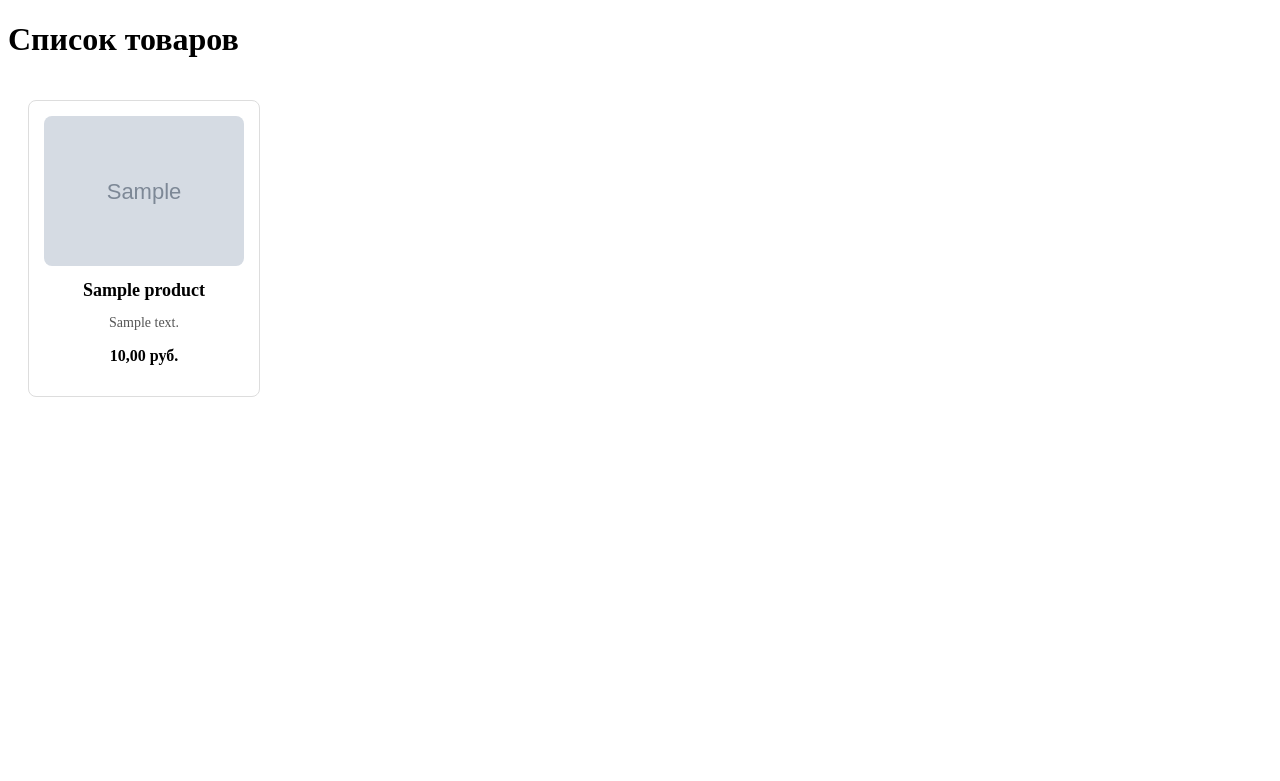
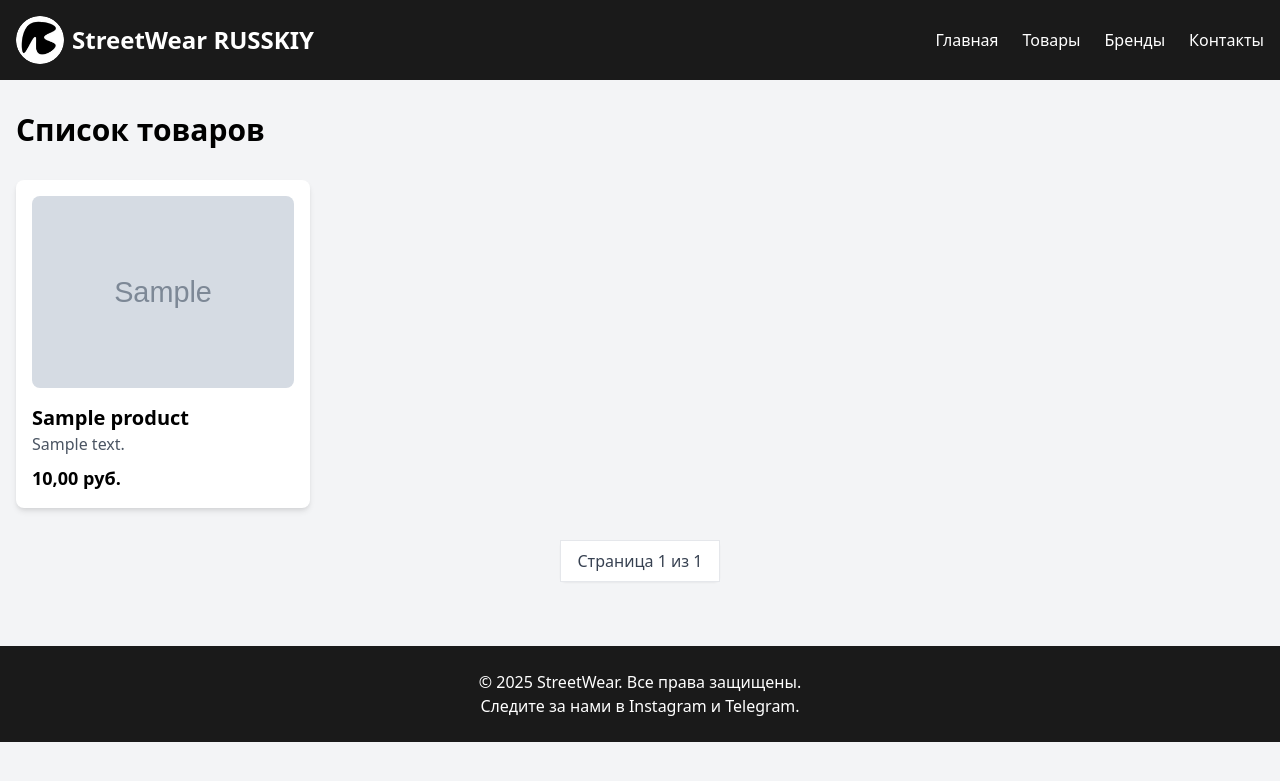
Before and after one commit to Kai120789/marketplace, a Django app: page /shop/products/ in a window 1280 px wide. Shown: the top 781 px of the page. Run offline with Django 4.2, Linux system fonts and the light colour scheme; tables that the repository leaves empty hold one stand-in row (values such as "Sample post"); grey boxes marked "Sample" are stand-in pictures.

Commit message:
chore: added main page, base with header and footer

```diff
--- a/marketplace/marketplace/settings.py
+++ b/marketplace/marketplace/settings.py
@@ -10,6 +10,7 @@ For the full list of settings and their values, see
 https://docs.djangoproject.com/en/4.2/ref/settings/
 """
 
+import os
 from pathlib import Path
 
 # Build paths inside the project like this: BASE_DIR / 'subdir'.
@@ -116,7 +117,8 @@ USE_TZ = True
 # Static files (CSS, JavaScript, Images)
 # https://docs.djangoproject.com/en/4.2/howto/static-files/
 
-STATIC_URL = 'static/'
+STATIC_URL = '/static/'
+STATICFILES_DIRS = [os.path.join(BASE_DIR, 'static')]
 
 # Default primary key field type
 # https://docs.djangoproject.com/en/4.2/ref/settings/#default-auto-field
--- a/marketplace/marketplace/urls.py
+++ b/marketplace/marketplace/urls.py
@@ -3,5 +3,5 @@ from django.urls import path, include
 
 urlpatterns = [
     path('admin/', admin.site.urls),
-    path('shop/', include('shop.urls')),  # Подключение маршрутов приложения shop
+    path('shop/', include('shop.urls')),
 ]
--- a/marketplace/shop/management/commands/populate_db.py
+++ b/marketplace/shop/management/commands/populate_db.py
@@ -139,7 +139,7 @@ class Command(BaseCommand):
 
             Product.objects.create(
                 name=product_name,
-                photo='products/default.jpg',  # Убедитесь, что у вас есть дефолтное изображение
+                photo='https://aristocratlondon.co.uk/cdn/shop/files/b_d3c3768a-fcd7-4d2a-b04d-22a24974174c.jpg?v=1698671595&width=1440',  # Убедитесь, что у вас есть дефолтное изображение
                 slug=fake.unique.slug(),
                 avg_rating=random.uniform(1.0, 5.0),
                 category=category,
--- /dev/null
+++ b/marketplace/shop/templates/base.html
@@ -0,0 +1,61 @@
+{% load static %}
+
+<!DOCTYPE html>
+<html lang="ru">
+  <head>
+    <meta charset="UTF-8" />
+    <meta name="viewport" content="width=device-width, initial-scale=1.0" />
+    <title>{% block title %}Магазин уличной одежды{% endblock %}</title>
+    <link
+      href="https://cdn.jsdelivr.net/npm/tailwindcss@2.2.19/dist/tailwind.min.css"
+      rel="stylesheet"
+    />
+    <style>
+      .header,
+      .footer {
+        background-color: #1a1a1a;
+        color: white;
+      }
+      .header a,
+      .footer a {
+        color: white;
+        text-decoration: none;
+        transition: color 0.3s;
+      }
+      .header a:hover,
+      .footer a:hover {
+        color: #fbbf24;
+      }
+    </style>
+  </head>
+  <body class="bg-gray-100">
+    <header class="header py-4">
+      <div class="container mx-auto flex justify-between items-center px-4">
+        <div class="flex items-center space-x-2">
+          <img src="{% static 'shop/icon.png' %}" alt="icon" class="w-12 h-12 rounded-full" />
+          <a href="/shop" class="text-2xl font-bold">StreetWear RUSSKIY</a>
+        </div>
+        <nav>
+          <ul class="flex space-x-6">
+            <li><a href="/shop">Главная</a></li>
+            <li><a href="/shop/products/">Товары</a></li>
+            <li><a href="#">Бренды</a></li>
+            <li><a href="#">Контакты</a></li>
+          </ul>
+        </nav>
+      </div>
+    </header>
+
+    <main class="container mx-auto px-4 py-8">{% block content %}{% endblock %}</main>
+
+    <footer class="footer py-6 mt-8">
+      <div class="container mx-auto text-center">
+        <p>&copy; 2025 StreetWear. Все права защищены.</p>
+        <p>
+          Следите за нами в <a href="#" class="underline">Instagram</a> и
+          <a href="#" class="underline">Telegram</a>.
+        </p>
+      </div>
+    </footer>
+  </body>
+</html>
--- a/marketplace/shop/templates/shop/product_list.html
+++ b/marketplace/shop/templates/shop/product_list.html
@@ -1,54 +1,52 @@
-<!DOCTYPE html>
-<html lang="ru">
-  <head>
-    <meta charset="UTF-8" />
-    <meta name="viewport" content="width=device-width, initial-scale=1.0" />
-    <title>Список товаров</title>
-    <style>
-      .product-list {
-        display: flex;
-        flex-wrap: wrap;
-        gap: 20px;
-        padding: 20px;
-      }
-      .product-card {
-        border: 1px solid #ddd;
-        border-radius: 8px;
-        padding: 15px;
-        width: 200px;
-        text-align: center;
-      }
-      .product-card img {
-        max-width: 100%;
-        height: auto;
-        border-radius: 8px;
-      }
-      .product-card h3 {
-        font-size: 18px;
-        margin: 10px 0;
-      }
-      .product-card p {
-        font-size: 14px;
-        color: #555;
-      }
-      .product-card .price {
-        font-size: 16px;
-        font-weight: bold;
-        color: #000;
-      }
-    </style>
-  </head>
-  <body>
-    <h1>Список товаров</h1>
-    <div class="product-list">
-      {% for product in products %}
-      <div class="product-card">
-        <img src="{{ product.photo.url }}" alt="{{ product.name }}" />
-        <h3>{{ product.name }}</h3>
-        <p>{{ product.description }}</p>
-        <p class="price">{{ product.default_price }} руб.</p>
-      </div>
-      {% endfor %}
-    </div>
-  </body>
-</html>
+{% extends 'base.html' %} {% block title %}Список товаров{% endblock %} {% block content %}
+<h1 class="text-3xl font-bold mb-8">Список товаров</h1>
+
+<!-- Список товаров -->
+<div class="grid grid-cols-1 md:grid-cols-3 lg:grid-cols-4 gap-6">
+  {% for product in products %}
+  <div class="bg-white p-4 rounded-lg shadow-md">
+    <img
+      src="{{ product.photo }}"
+      alt="{{ product.name }}"
+      class="w-full h-48 object-cover rounded-lg"
+    />
+    <h3 class="text-xl font-semibold mt-4">{{ product.name }}</h3>
+    <p class="text-gray-600">{{ product.description|truncatechars:50 }}</p>
+    <p class="text-lg font-bold mt-2">{{ product.default_price }} руб.</p>
+  </div>
+  {% endfor %}
+</div>
+
+<!-- Пагинация -->
+<div class="mt-8 flex justify-center">
+  <nav class="inline-flex rounded-md shadow-sm">
+    {% if products.has_previous %}
+    <a href="?page=1" class="px-4 py-2 border rounded-l-md bg-white text-gray-700 hover:bg-gray-50"
+      >Первая</a
+    >
+    <a
+      href="?page={{ products.previous_page_number }}"
+      class="px-4 py-2 border bg-white text-gray-700 hover:bg-gray-50"
+      >Назад</a
+    >
+    {% endif %}
+
+    <span class="px-4 py-2 border bg-white text-gray-700">
+      Страница {{ products.number }} из {{ products.paginator.num_pages }}
+    </span>
+
+    {% if products.has_next %}
+    <a
+      href="?page={{ products.next_page_number }}"
+      class="px-4 py-2 border bg-white text-gray-700 hover:bg-gray-50"
+      >Вперед</a
+    >
+    <a
+      href="?page={{ products.paginator.num_pages }}"
+      class="px-4 py-2 border rounded-r-md bg-white text-gray-700 hover:bg-gray-50"
+      >Последняя</a
+    >
+    {% endif %}
+  </nav>
+</div>
+{% endblock %}
--- a/marketplace/shop/urls.py
+++ b/marketplace/shop/urls.py
@@ -2,5 +2,6 @@ from django.urls import path
 from . import views
 
 urlpatterns = [
-    path('products/', views.product_list, name='product_list'),
+    path('', views.index, name='index'),  # Главная страница
+    path('products/', views.product_list, name='product_list'),  # Список товаров
 ]
--- a/marketplace/shop/views.py
+++ b/marketplace/shop/views.py
@@ -1,7 +1,21 @@
 from django.shortcuts import render
-from shop.models import Product
+from django.core.paginator import Paginator
+from shop.models import Product, Brand
 
 def product_list(request):
-    products = Product.objects.all()
+    products_list = Product.objects.all()
+
+    paginator = Paginator(products_list, 12)
+    page_number = request.GET.get('page')
+    products = paginator.get_page(page_number)
 
     return render(request, 'shop/product_list.html', {'products': products})
+
+def index(request):
+    products = Product.objects.all()[:4]
+    brands = Brand.objects.all()[:6]
+
+    return render(request, 'shop/index.html', {
+        'products': products,
+        'brands': brands,
+    })
```
Also changed, not shown: marketplace/shop/templates/shop/index.html (added, +46 -0 lines), marketplace/shop/migrations/0001_initial.py, marketplace/shop/static/shop/icon.png (added), marketplace/shop/static/shop/russkiy.png (added), 3 other files.
